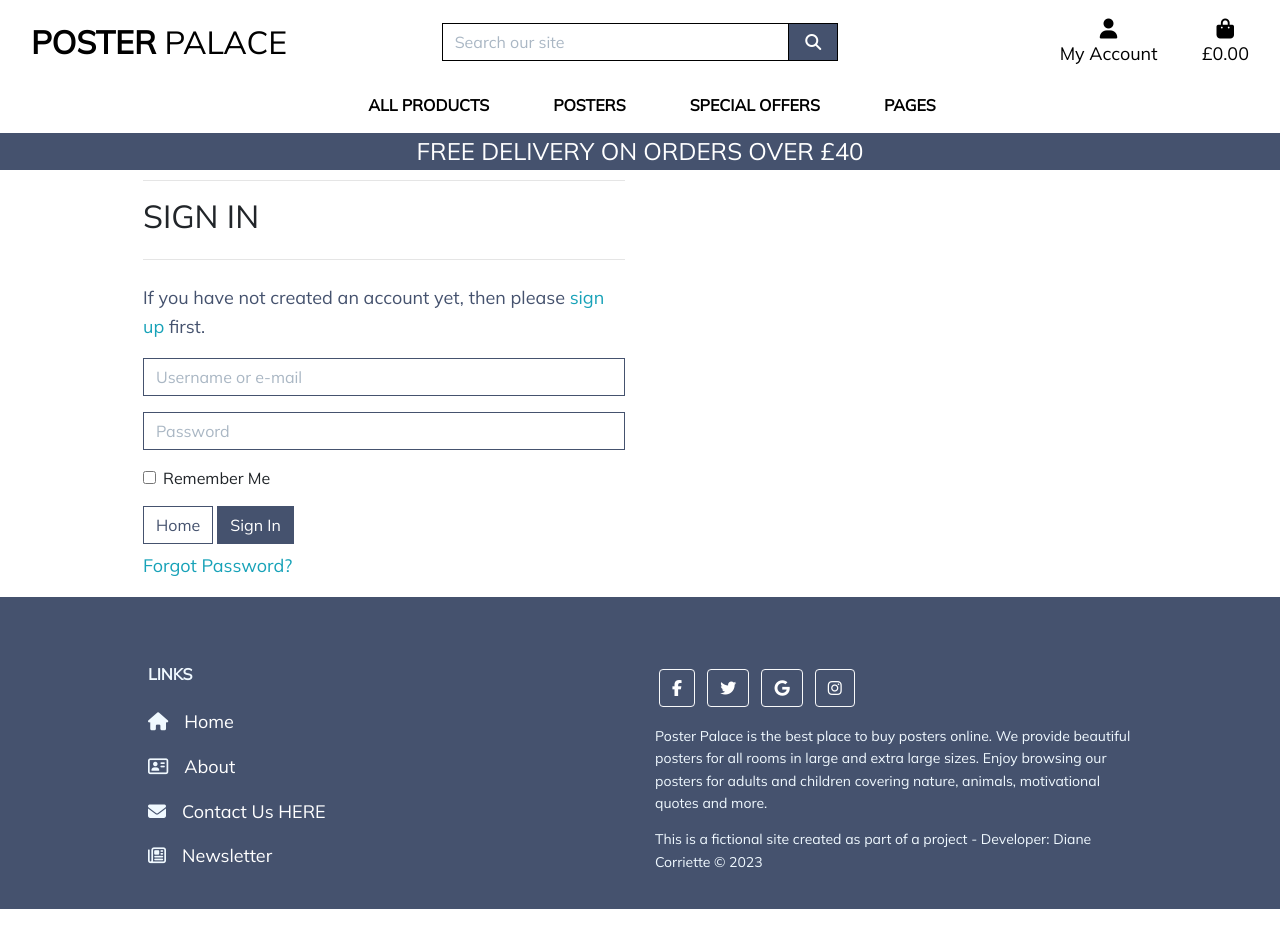
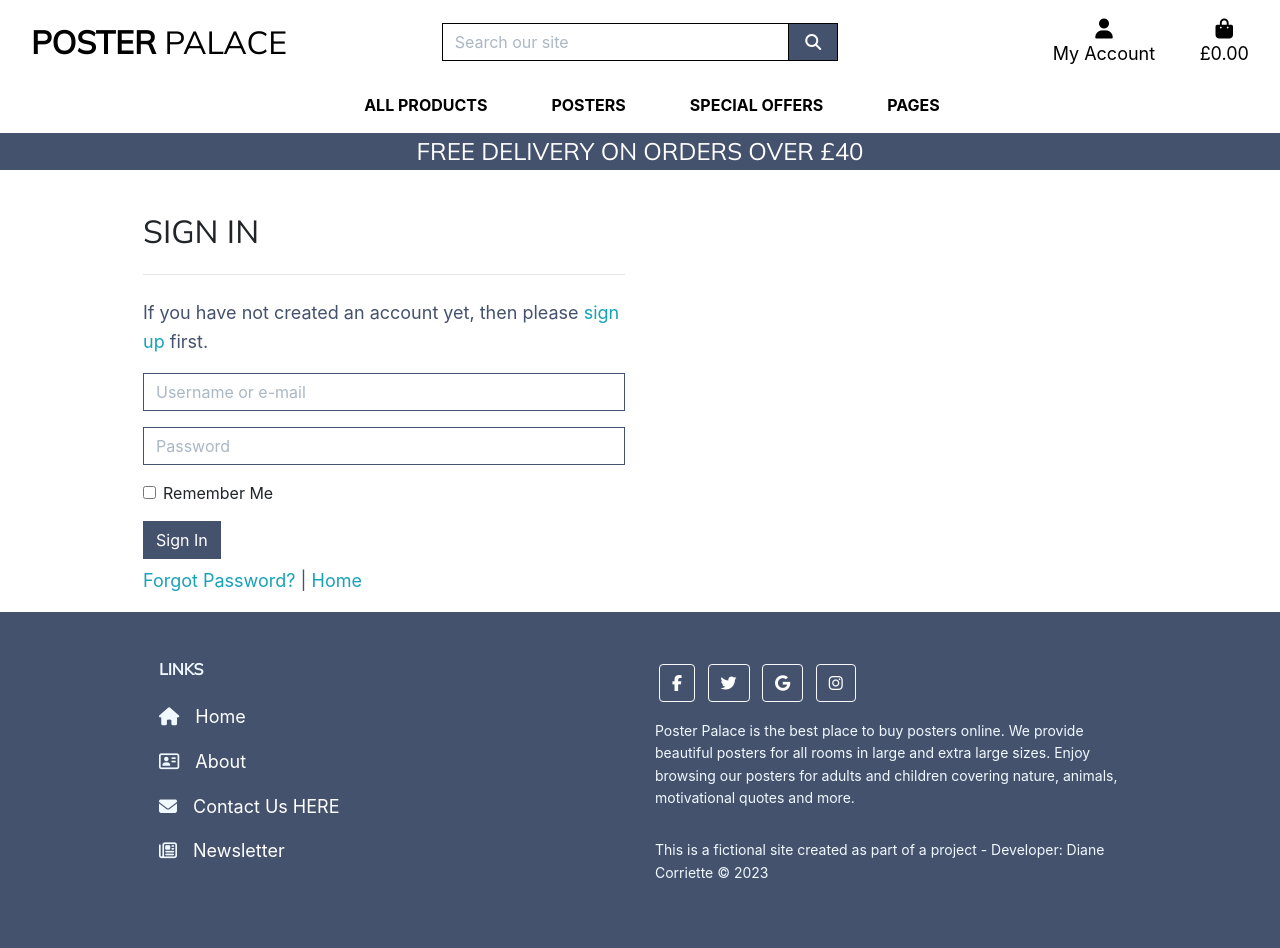
Before and after one commit to todiane/poster-palace, a Django app: page /accounts/login/ in a window 1280 px wide. Before the commit the page ends 909 px from the top, so only its background shows below. Run offline with Django 3.2, Linux system fonts and the light colour scheme; parts of the project's set-up code (start-up, migrations or seed data) failed here and were passed over; some libraries are stand-ins or nearby versions.

Commit message:
Refactor footer code. Add code for mailchimp and pinterest. Update code on other pages

```diff
--- a/products/templates/products/products.html
+++ b/products/templates/products/products.html
@@ -13,7 +13,7 @@
     <div class="overlay"></div>
     <div class="container-fluid">
         <div class="row">
-            <div class="col text-center mt-3">
+            <div class="col text-center mt-5">
                 <h2 class="logo-font">Poster Palace Prints</h2>
                 {% for c in current_categories %}
                     <a class="category-badge text-decoration-none" href="{% url 'products' %}?category={{ c.name }}">
--- a/static/css/style.css
+++ b/static/css/style.css
@@ -1,10 +1,15 @@
+html {
+    scroll-behavior: smooth;
+}
+
+
 body {
-    margin: 0;
-    padding: 0;
-    font-family: 'Mulish', sans-serif;
-    background-size: cover;
     min-height: 100vh;
+    display: flex;
+    flex-direction: column;
 }
+
+
 
 
 /* General Styles */
@@ -25,18 +30,26 @@ p {
 
  /* -------------------------------- Footer */
 
+ footer {
+    position: relative;
+    width: 100%;
+    padding: 20px;
+    z-index: 1000;
+    margin-top: auto;
+}
+
 .footer-dark {
-    padding:20px 20px;
+    position: relative;
     color:#f0f9ff;
     background-color:#45526e;
+    width: 100%;
+
   }
 
-
   .footer-dark .copyright {
-    text-align:left;
-    padding-top:14px;
-    font-size:14px;
-    margin-bottom:0;
+    text-align: left;
+    padding-top: 14px;
+    font-size: 14px;
   }
 
 
@@ -63,10 +76,6 @@ INDEX PAGE
   grid-column-end: 3;
   grid-row-start: 1;
   grid-row-end: 5;
-
-  /** Alternative Syntax **/
-  /* grid-column: 1 / span 2;  */
-  /* grid-row: 1 / span 2; */
 }
 
 .gallery__item--2 {
@@ -74,10 +83,6 @@ INDEX PAGE
   grid-column-end: 5;
   grid-row-start: 1;
   grid-row-end: 5;
-
-  /** Alternative Syntax **/
-  /* grid-column: 3 / span 2;  */
-  /* grid-row: 1 / span 2; */
 }
 
 .gallery__item--3 {
@@ -85,10 +90,6 @@ INDEX PAGE
   grid-column-end: 9;
   grid-row-start: 1;
   grid-row-end: 9;
-
-  /** Alternative Syntax **/
-  /* grid-column: 5 / span 4;
-  grid-row: 1 / span 5; */
 }
 
 .gallery__item--4 {
@@ -97,32 +98,9 @@ INDEX PAGE
   grid-row-start: 5;
   grid-row-end: 9;
 
-  /** Alternative Syntax **/
-  /* grid-column: 1 / span 4;  */
-  /* grid-row: 3 / span 3; */
+
 }
 
-/* .gallery__item--5 {
-  grid-column-start: 1;
-  grid-column-end: 5;
-  grid-row-start: 6;
-  grid-row-end: 9; */
-
-  /** Alternative Syntax **/
-  /* grid-column: 1 / span 4; */
-  /* grid-row: 6 / span 3; */
-/* }
-
-.gallery__item--6 {
-  grid-column-start: 5;
-  grid-column-end: 9;
-  grid-row-start: 6;
-  grid-row-end: 9; */
-
-  /** Alternative Syntax **/
-  /* grid-column: 5 / span 4; */
-  /* grid-row: 6 / span 3; */
-/* }
 
 
 /* Custom styles for button hover */
@@ -361,6 +339,7 @@ label:hover ~ input:checked ~ label {
   }
 }
 
+
 /* Allauth form formatting */
 
 .allauth-form-inner-content p {
--- a/templates/allauth/account/base.html
+++ b/templates/allauth/account/base.html
@@ -1,4 +1,5 @@
 {% extends "base.html" %}
+
 
 {% block content %}
     <div class="container header-container">
--- a/templates/allauth/account/login.html
+++ b/templates/allauth/account/login.html
@@ -7,8 +7,8 @@
 
 {% block inner_content %}
 
-<hr>
-<h2 class="logo-font mb-4">{% trans "Sign In" %}</h2>
+
+<h2 class="logo-font mt-5 mb-4">{% trans "Sign In" %}</h2>
 <hr>
 
 {% get_providers as socialaccount_providers %}
@@ -41,11 +41,10 @@ for a {{ site_name }} account and sign in below:{% endblocktrans %}</p>
   {% if redirect_field_value %}
   <input type="hidden" name="{{ redirect_field_name }}" value="{{ redirect_field_value }}" />
   {% endif %}
-  <a class="btn btn-outline-black rounded-0" href="{% url 'home' %}">Home</a>
   <button class="primaryAction" type="submit">{% trans "Sign In" %}</button>
   <p class="mt-2">
-    <a class="button secondaryAction" href="{% url 'account_reset_password' %}">{% trans "Forgot Password?" %}</a>
-  </p>
+    <a class="button secondaryAction" href="{% url 'account_reset_password' %}">{% trans "Forgot Password?" %}</a>  |
+   <a class="button secondaryAction" href="{% url 'home' %}">{% trans "Home" %}</a>
 </form>
 
 {% endblock %}
--- a/templates/allauth/account/logout.html
+++ b/templates/allauth/account/logout.html
@@ -5,8 +5,8 @@
 {% block head_title %}{% trans "Log Out" %}{% endblock %}
 
 {% block inner_content %}
-<hr>
-<h2 class="logo-font mb-4">{% trans "Log Out" %}</h2>
+
+<h2 class="logo-font mt-5 mb-4">{% trans "Log Out" %}</h2>
 <hr>
 <p>{% trans 'Are you sure you want to log out?' %}</p>
 
--- a/templates/base.html
+++ b/templates/base.html
@@ -3,23 +3,22 @@
 <!doctype html>
 <html lang="en">
   <head>
-
     {% block meta %}
         <meta http-equiv="X-UA-Compatible" content="ie=edge">
         <meta charset="utf-8">
         <meta name="viewport" content="width=device-width, initial-scale=1, shrink-to-fit=no">
-        <meta name="description" content="Poster Palace is a place to shop for quality, low-cost posters online.">
-        <meta name="keywords" content="buy posters online, quality posters, affordable wall art, best place to buy posters online">
+        <meta name="description" content="Specialising in high-quality large and xl posters online. Affordable wall art for your home or office.">
+        <meta name="keywords" content="buy posters online, quality posters, affordable wall art, office wall art, home wall art, poster palace, wall arts, wall arts online">
         <!-- Open Graph Meta Tags to ensure the site displays well on social media -->
         <meta property="og:title" content="Poster Palace">
-        <meta property="og:description" content="An online shop specializing in quality, low-cost posters.">
+        <meta property="og:description" content="Specialising in high-quality large and xl posters online. Fashionable wall art at affordable prices.">
         <meta property="og:image" content="https://posterpalace-a7414f135cf3.herokuapp.com{% static 'images/android-chrome-512x512.png' %}">
         <meta property="og:url" content="https://posterpalace-a7414f135cf3.herokuapp.com/">
-
-
     {% endblock %}
 
     {% block extra_meta %}
+        <!-- Pinterest verification meta tag -->
+        <meta name="p:domain_verify" content="174a4b4d602dc701ba11fd01b58815b7"/>
     {% endblock %}
 
     {% block corecss %}
@@ -28,9 +27,6 @@
         <link rel="stylesheet" href="{% static 'css/style.css' %}">
         {% endblock %}
 
-    {% block extra_css %}
-    {% endblock %}
-
     {% block corejs %}
         <script src="https://kit.fontawesome.com/cd7af72a7a.js" crossorigin="anonymous"></script>
         <script src="https://code.jquery.com/jquery-3.4.1.min.js" integrity="sha256-CSXorXvZcTkaix6Yvo6HppcZGetbYMGWSFlBw8HfCJo=" crossorigin="anonymous"></script>
@@ -38,11 +34,19 @@
         <script src="https://stackpath.bootstrapcdn.com/bootstrap/4.4.1/js/bootstrap.min.js" integrity="sha384-wfSDF2E50Y2D1uUdj0O3uMBJnjuUD4Ih7YwaYd1iqfktj0Uod8GCExl3Og8ifwB6" crossorigin="anonymous"></script>
         <!-- Stripe -->
         <script src="https://js.stripe.com/v3/"></script>
-
         {% endblock %}
 
-    {% block extra_js %}
-    {% endblock %}
+    {% block extra_script %}
+     <!-- Script usually goes at the end but MailChimp instructions is to add to <head> area -->
+    <script id="mcjs">
+        ! function (c, h, i, m, p) {
+            m = c.createElement(h), p = c.getElementsByTagName(h)[0], m.async = 1, m.src = i, p.parentNode.insertBefore(
+                m, p)
+        }(document, "script",
+            "https://chimpstatic.com/mcjs-connected/js/users/5f79d1cd08f0a4ccfbb4e453f/6abae516d4abfbcd8ea54c935.js");
+    </script>
+
+    {% endblock extra_script %}
 
     {% block favicon %}
 
--- a/templates/includes/main-footer.html
+++ b/templates/includes/main-footer.html
@@ -3,7 +3,7 @@
 
 <!-- Footer -->
 
-<footer class="pb-xl-0 pb-md-5 py-sm-5" style="background-color: #45526e">
+<footer class="py-sm-5" style="background-color: #45526e">
         <div class="footer-dark container">
             <div class="row ">
                     <div class="col-sm-12 col-md-6 item">
```
Also changed, not shown: templates/allauth/account/signup.html (+3 -4 lines).
